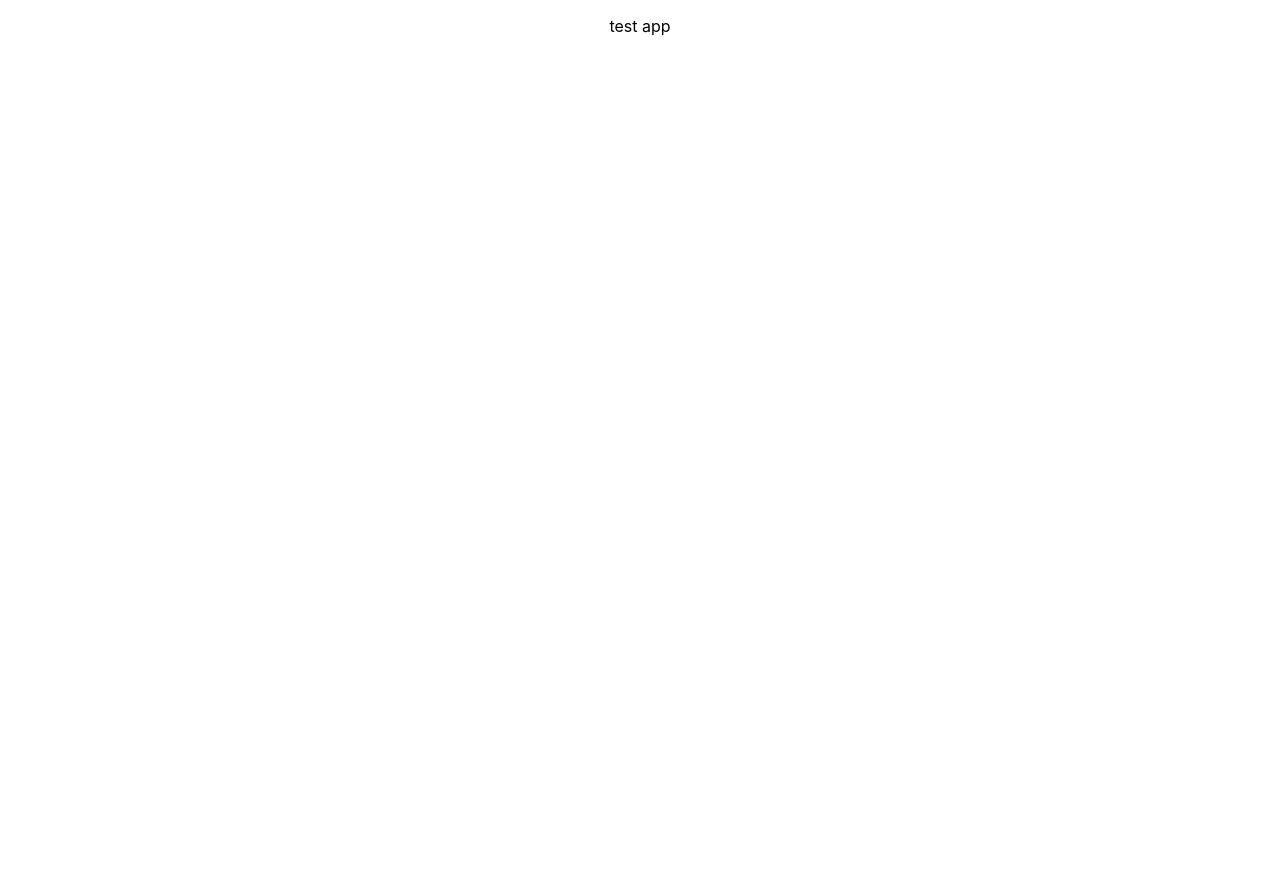
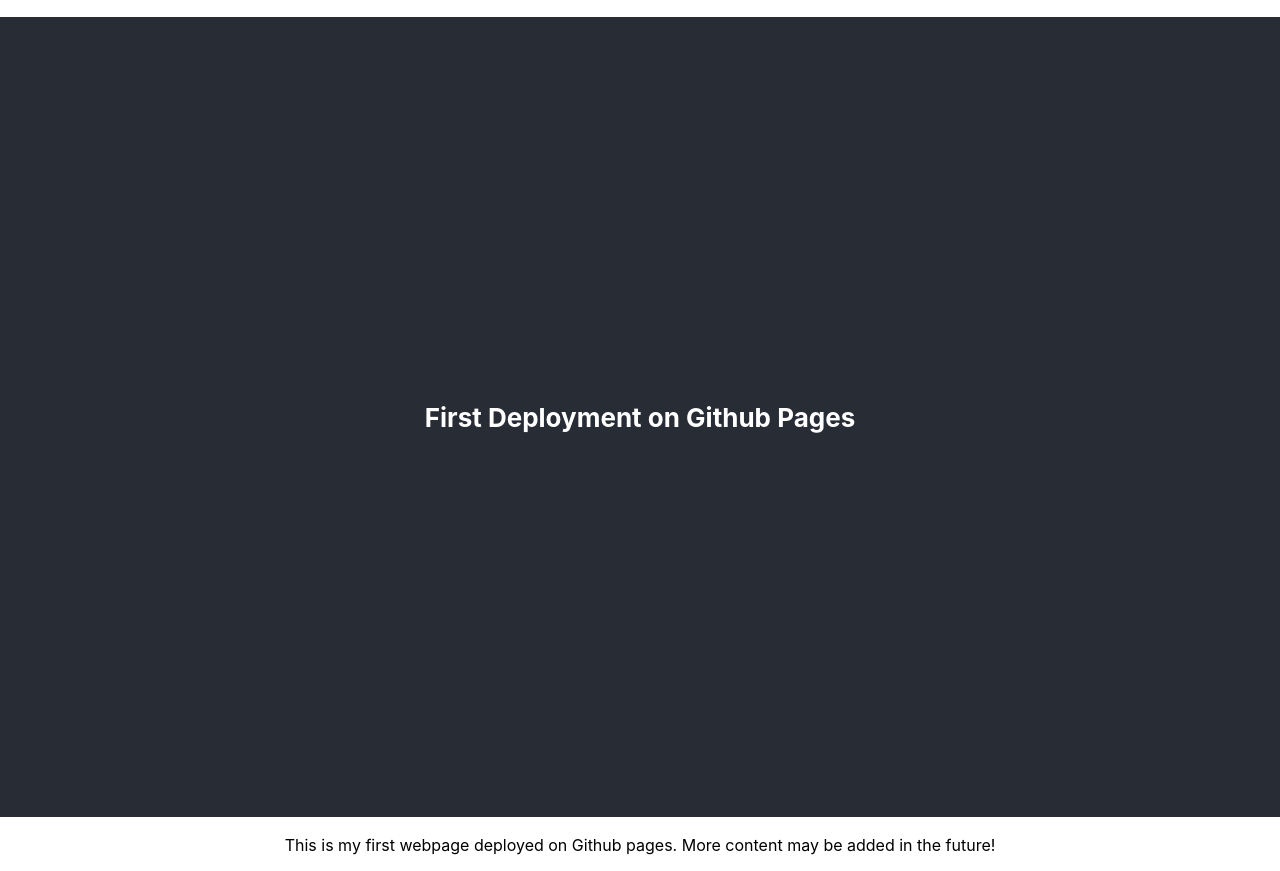
Before and after one commit to CYX22222003/test-app2, a React (Create React App) app: page / in a window 1280 px wide. Before the commit the page ends 800 px from the top, so only its background shows below. Built offline with nearby package versions, Linux system fonts and the light colour scheme.

Commit message:
update css and static webpage

```diff
--- a/src/App.css
+++ b/src/App.css
@@ -2,16 +2,6 @@
   text-align: center;
 }
 
-.App-logo {
-  height: 40vmin;
-  pointer-events: none;
-}
-
-@media (prefers-reduced-motion: no-preference) {
-  .App-logo {
-    animation: App-logo-spin infinite 20s linear;
-  }
-}
 
 .App-header {
   background-color: #282c34;
@@ -27,12 +17,3 @@
 .App-link {
   color: #61dafb;
 }
-
-@keyframes App-logo-spin {
-  from {
-    transform: rotate(0deg);
-  }
-  to {
-    transform: rotate(360deg);
-  }
-}
--- a/src/App.js
+++ b/src/App.js
@@ -3,7 +3,8 @@
 function App() {
   return (
     <div className="App">
-      <p>test app</p>
+      <h1 className='App-header'>First Deployment on Github Pages</h1>
+      <p>This is my first webpage deployed on Github pages. More content may be added in the future!</p>
     </div>
   );
 }
```
